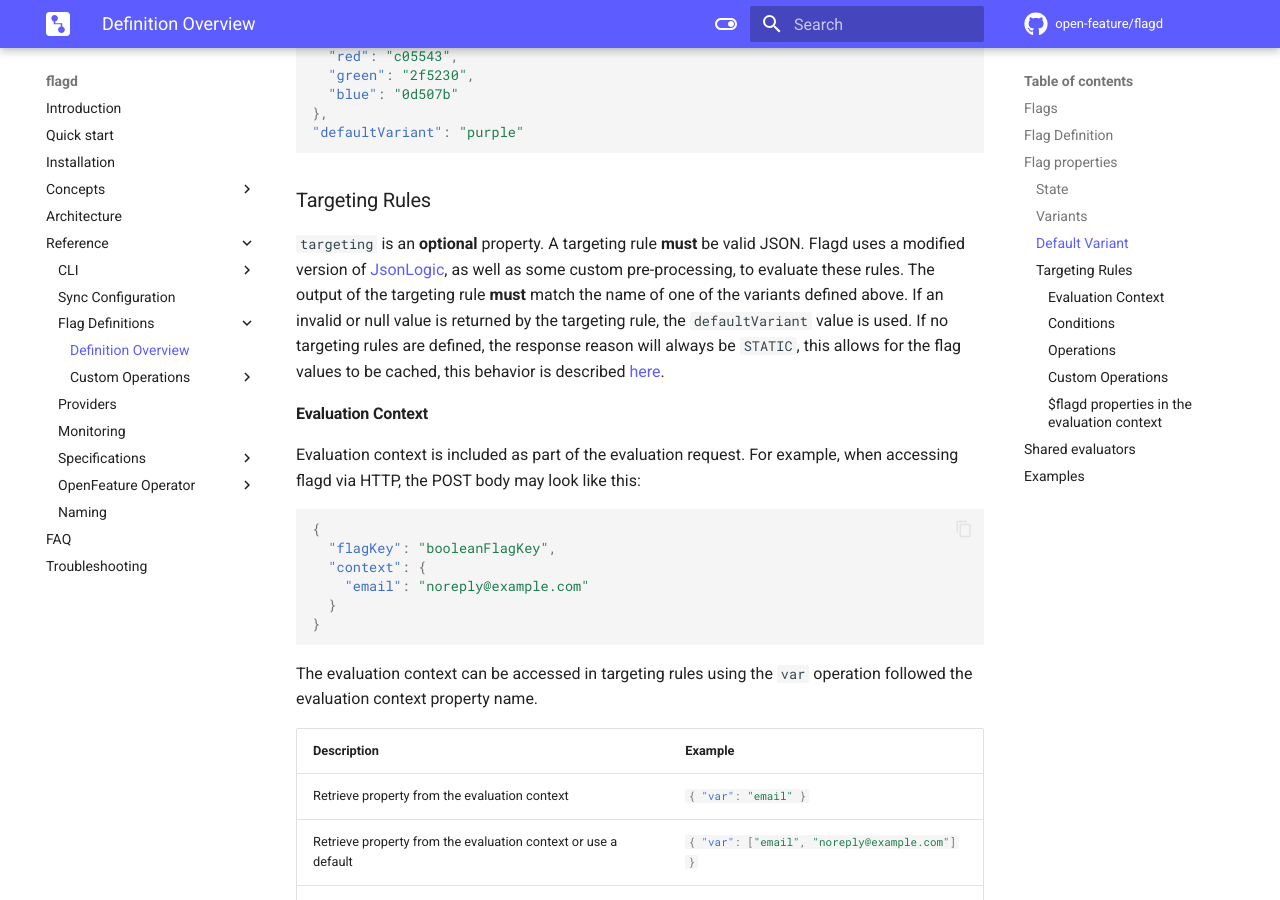
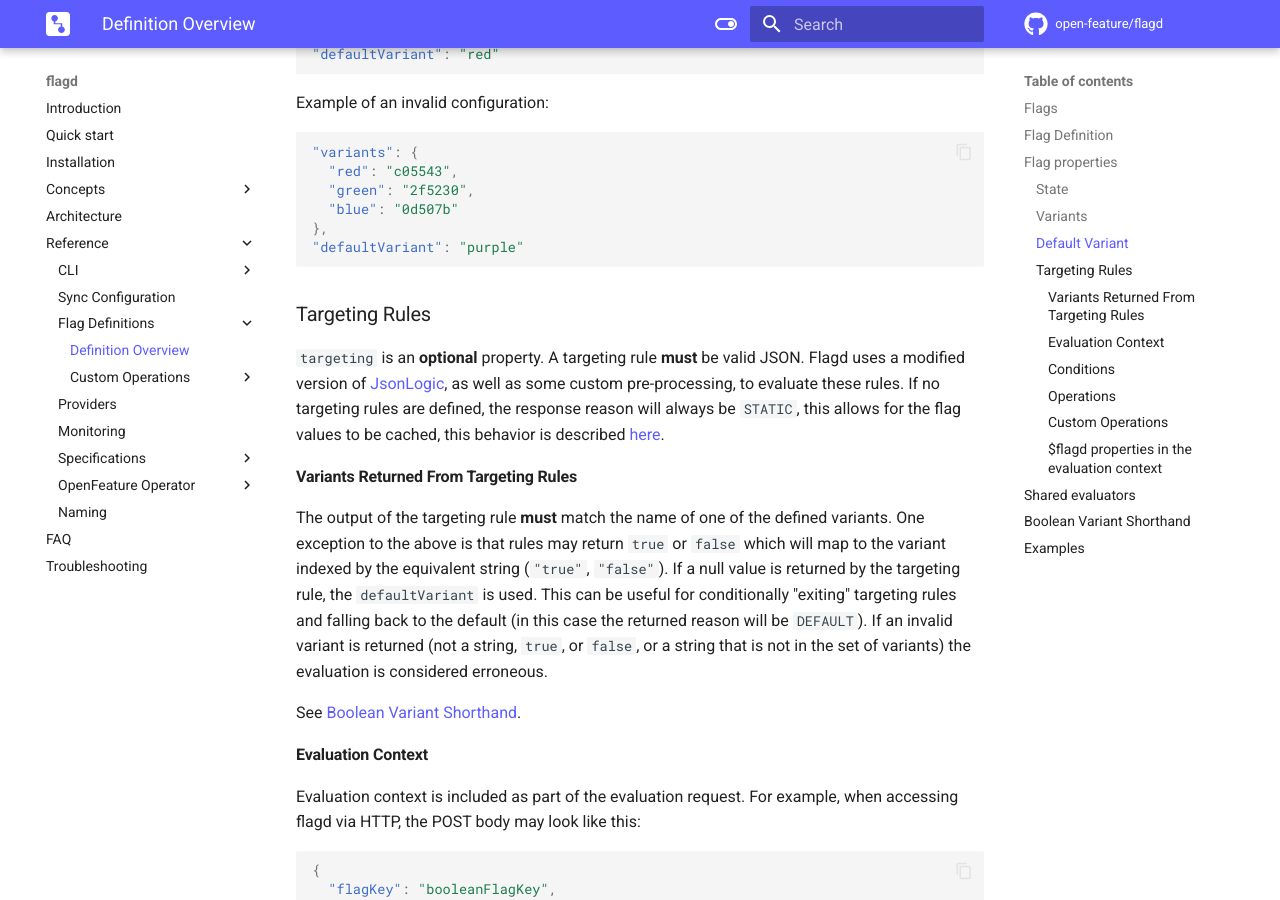
Before and after one commit to open-feature/flagd, an MkDocs documentation site: the page built from docs/reference/flag-definitions.md, in a window 1280 px wide and 900 px high, scrolled down 2646 px. Built offline with MkDocs 1.6.1 and Material for MkDocs 9.7.7, drawn with Linux system fonts in a browser that asks for light colours; comment, search, counter and statistics services are not loaded; some of the changed text lies outside the part shown.

Commit message:
fix: various edge cases in targeting (#1041)
- returning variants from targeting which are not in the variants list is now an error
- minor spec changes

---------

Signed-off-by: Todd Baert <todd.baert@dynatrace.com>
Co-authored-by: Michael Beemer <beeme1mr@users.noreply.github.com>

````diff
--- a/docs/reference/flag-definitions.md
+++ b/docs/reference/flag-definitions.md
@@ -43,11 +43,17 @@
     "new-welcome-banner": {
       "state": "ENABLED",
       "variants": {
-        "true": true,
-        "false": false
+        "on": true,
+        "off": false
       },
       "defaultVariant": "false",
-      "targeting": { "in": ["@example.com", { "var": "email" }] }
+      "targeting": {
+        "if": [
+          { "in": ["@example.com", { "var": "email" }] },
+          "on",
+          "off"
+        ]
+      }
     }
   }
 }
@@ -147,9 +153,17 @@
 `targeting` is an **optional** property.
 A targeting rule **must** be valid JSON.
 Flagd uses a modified version of [JsonLogic](https://jsonlogic.com/), as well as some custom pre-processing, to evaluate these rules.
-The output of the targeting rule **must** match the name of one of the variants defined above.
-If an invalid or null value is returned by the targeting rule, the `defaultVariant` value is used.
 If no targeting rules are defined, the response reason will always be `STATIC`, this allows for the flag values to be cached, this behavior is described [here](specifications/rpc-providers.md#caching).
+
+#### Variants Returned From Targeting Rules
+
+The output of the targeting rule **must** match the name of one of the defined variants.
+One exception to the above is that rules may return `true` or `false` which will map to the variant indexed by the equivalent string (`"true"`, `"false"`).
+If a null value is returned by the targeting rule, the `defaultVariant` is used.
+This can be useful for conditionally "exiting" targeting rules and falling back to the default (in this case the returned reason will be `DEFAULT`).
+If an invalid variant is returned (not a string, `true`, or `false`, or a string that is not in the set of variants) the evaluation is considered erroneous.
+
+See [Boolean Variant Shorthand](#boolean-variant-shorthand).
 
 #### Evaluation Context
 
@@ -190,46 +204,49 @@
 
 Operations are used to take action on, or compare properties retrieved from the context.
 These are provided out-of-the-box by JsonLogic.
+It's worth noting that JsonLogic operators never throw exceptions or abnormally terminate due to invalid input.
+As long as a JsonLogic operator is structurally valid, it will return a falsy/nullish value.
 
-| Operator               | Description                                                          | Context type | Example                                                                                                                                                                |
-| ---------------------- | -------------------------------------------------------------------- | ------------ | ---------------------------------------------------------------------------------------------------------------------------------------------------------------------- |
-| Equals                 | Attribute equals the specified value, with type coercion.            | any          | Logic: `#!json { "==" : [1, 1] }`<br>Result: `true`<br><br>Logic: `#!json { "==" : [1, "1"] }`<br>Result: `true`                                                       |
-| Strict equals          | Attribute equals the specified value, with strict comparison.        | any          | Logic: `#!json { "===" : [1, 1] }`<br>Result: `true`<br><br>Logic: `#!json { "===" : [1, "1"] }`<br>Result: `false`                                                    |
-| Not equals             | Attribute doesn't equal the specified value, with type coercion.     | any          | Logic: `#!json { "!=" : [1, 2] }`<br>Result: `true`<br><br>Logic: `#!json { "!=" : [1, "1"] }`<br>Result: `false`                                                      |
-| Strict not equal       | Attribute doesn't equal the specified value, with strict comparison. | any          | Logic: `#!json { "!==" : [1, 2] }`<br>Result: `true`<br><br>Logic: `#!json { "!==" : [1, "1"] }`<br>Result: `true`                                                     |
-| Exists                 | Attribute is defined                                                 | any          | Logic: `#!json { "!!": [ "mike" ] }`<br>Result: `true`<br><br>Logic: `#!json { "!!": [ "" ] }`<br>Result: `false`                                                      |
-| Not exists             | Attribute is not defined                                             | any          | Logic: `#!json {"!": [ "mike" ] }`<br>Result: `false`<br><br>Logic: `#!json {"!": [ "" ] }`<br>Result: `true`                                                          |
-| Greater than           | Attribute is greater than the specified value                        | number       | Logic: `#!json { ">" : [2, 1] }`<br>Result: `true`<br><br>Logic: `#!json { ">" : [1, 2] }`<br>Result: `false`                                                          |
-| Greater than or equals | Attribute is greater or equal to the specified value                 | number       | Logic: `#!json { ">=" : [2, 1] }`<br>Result: `true`<br><br>Logic: `#!json { ">=" : [1, 1] }`<br>Result: `true`                                                         |
-| Less than              | Attribute is less than the specified value                           | number       | Logic: `#!json { "<" : [1, 2] }`<br>Result: `true`<br><br>Logic: `#!json { "<" : [2, 1] }`<br>Result: `false`                                                          |
-| Less than or equals    | Attribute is less or equal to the specified value                    | number       | Logic: `#!json { "<=" : [1, 1] }`<br>Result: `true`<br><br>Logic: `#!json { "<=" : [2, 1] }`<br>Result: `false`                                                        |
-| Between                | Attribute between the specified values                               | number       | Logic: `#!json { "<" : [1, 5, 10]}`<br>Result: `true`<br><br>Logic: `#!json { "<" : [1, 11, 10] }`<br>Result: `false`                                                  |
-| Between inclusive      | Attribute between or equal to the specified values                   | number       | Logic: `#!json {"<=" : [1, 1, 10] }`<br>Result: `true`<br><br>Logic: `#!json {"<=" : [1, 11, 10] }`<br>Result: `false`                                                 |
-| Contains               | Contains string                                                      | string       | Logic: `#!json { "in": ["Spring", "Springfield"] }`<br>Result: `true`<br><br>Logic: `#!json { "in":["Illinois", "Springfield"] }`<br>Result: `false`                   |
-| Not contains           | Does not contain a string                                            | string       | Logic: `#!json { "!": { "in":["Spring", "Springfield"] } }`<br>Result: `false`<br><br>Logic: `#!json { "!": { "in":["Illinois", "Springfield"] } }`<br>Result: `true`  |
-| In                     | Attribute is in an array of strings                                  | string       | Logic: `#!json { "in" : [ "Mike", ["Bob", "Mike"]] }`<br>Result: `true`<br><br>Logic: `#!json { "in":["Todd", ["Bob", "Mike"]] }`<br>Result: `false`                   |
-| Not it                 | Attribute is not in an array of strings                              | string       | Logic: `#!json { "!": { "in" : [ "Mike", ["Bob", "Mike"]] } }`<br>Result: `false`<br><br>Logic: `#!json { "!": { "in":["Todd", ["Bob", "Mike"]] } }`<br>Result: `true` |
+| Operator               | Description                                                          | Context attribute type | Example                                                                                                                                                                |
+| ---------------------- | -------------------------------------------------------------------- | ---------------------- | ---------------------------------------------------------------------------------------------------------------------------------------------------------------------- |
+| Equals                 | Attribute equals the specified value, with type coercion.            | any                    | Logic: `#!json { "==" : [1, 1] }`<br>Result: `true`<br><br>Logic: `#!json { "==" : [1, "1"] }`<br>Result: `true`                                                       |
+| Strict equals          | Attribute equals the specified value, with strict comparison.        | any                    | Logic: `#!json { "===" : [1, 1] }`<br>Result: `true`<br><br>Logic: `#!json { "===" : [1, "1"] }`<br>Result: `false`                                                    |
+| Not equals             | Attribute doesn't equal the specified value, with type coercion.     | any                    | Logic: `#!json { "!=" : [1, 2] }`<br>Result: `true`<br><br>Logic: `#!json { "!=" : [1, "1"] }`<br>Result: `false`                                                      |
+| Strict not equal       | Attribute doesn't equal the specified value, with strict comparison. | any                    | Logic: `#!json { "!==" : [1, 2] }`<br>Result: `true`<br><br>Logic: `#!json { "!==" : [1, "1"] }`<br>Result: `true`                                                     |
+| Exists                 | Attribute is defined                                                 | any                    | Logic: `#!json { "!!": [ "mike" ] }`<br>Result: `true`<br><br>Logic: `#!json { "!!": [ "" ] }`<br>Result: `false`                                                      |
+| Not exists             | Attribute is not defined                                             | any                    | Logic: `#!json {"!": [ "mike" ] }`<br>Result: `false`<br><br>Logic: `#!json {"!": [ "" ] }`<br>Result: `true`                                                          |
+| Greater than           | Attribute is greater than the specified value                        | number                 | Logic: `#!json { ">" : [2, 1] }`<br>Result: `true`<br><br>Logic: `#!json { ">" : [1, 2] }`<br>Result: `false`                                                          |
+| Greater than or equals | Attribute is greater or equal to the specified value                 | number                 | Logic: `#!json { ">=" : [2, 1] }`<br>Result: `true`<br><br>Logic: `#!json { ">=" : [1, 1] }`<br>Result: `true`                                                         |
+| Less than              | Attribute is less than the specified value                           | number                 | Logic: `#!json { "<" : [1, 2] }`<br>Result: `true`<br><br>Logic: `#!json { "<" : [2, 1] }`<br>Result: `false`                                                          |
+| Less than or equals    | Attribute is less or equal to the specified value                    | number                 | Logic: `#!json { "<=" : [1, 1] }`<br>Result: `true`<br><br>Logic: `#!json { "<=" : [2, 1] }`<br>Result: `false`                                                        |
+| Between                | Attribute between the specified values                               | number                 | Logic: `#!json { "<" : [1, 5, 10]}`<br>Result: `true`<br><br>Logic: `#!json { "<" : [1, 11, 10] }`<br>Result: `false`                                                  |
+| Between inclusive      | Attribute between or equal to the specified values                   | number                 | Logic: `#!json {"<=" : [1, 1, 10] }`<br>Result: `true`<br><br>Logic: `#!json {"<=" : [1, 11, 10] }`<br>Result: `false`                                                 |
+| Contains               | Contains string                                                      | string                 | Logic: `#!json { "in": ["Spring", "Springfield"] }`<br>Result: `true`<br><br>Logic: `#!json { "in":["Illinois", "Springfield"] }`<br>Result: `false`                   |
+| Not contains           | Does not contain a string                                            | string                 | Logic: `#!json { "!": { "in":["Spring", "Springfield"] } }`<br>Result: `false`<br><br>Logic: `#!json { "!": { "in":["Illinois", "Springfield"] } }`<br>Result: `true`  |
+| In                     | Attribute is in an array of strings                                  | string                 | Logic: `#!json { "in" : [ "Mike", ["Bob", "Mike"]] }`<br>Result: `true`<br><br>Logic: `#!json { "in":["Todd", ["Bob", "Mike"]] }`<br>Result: `false`                   |
+| Not it                 | Attribute is not in an array of strings                              | string                 | Logic: `#!json { "!": { "in" : [ "Mike", ["Bob", "Mike"]] } }`<br>Result: `false`<br><br>Logic: `#!json { "!": { "in":["Todd", ["Bob", "Mike"]] } }`<br>Result: `true` |
 
 #### Custom Operations
 
 These are custom operations specific to flagd and flagd providers.
 They are purpose built extensions to JsonLogic in order to support common feature flag use cases.
+Consistent with build-in JsonLogic operators, flagd's custom operators return falsy/nullish values with invalid inputs.
 
-| Function                           | Description                                         | Example                                                                                                                                                                                                                                                                                  |
-| ---------------------------------- | --------------------------------------------------- | ---------------------------------------------------------------------------------------------------------------------------------------------------------------------------------------------------------------------------------------------------------------------------------------- |
-| `fractional` (_available v0.6.4+_) | Deterministic, pseudorandom fractional distribution | Logic: `#!json { "fractional" : [ { "var": "email" }, [ "red" , 50], [ "green" , 50 ] ] }` <br>Result: Pseudo randomly `red` or `green` based on the evaluation context property `email`.<br><br>Additional documentation can be found [here](./custom-operations/fractional-operation.md).        |
-| `starts_with`                      | Attribute starts with the specified value           | Logic: `#!json { "starts_with" : [ "192.168.0.1", "192.168"] }`<br>Result: `true`<br><br>Logic: `#!json { "starts_with" : [ "10.0.0.1", "192.168"] }`<br>Result: `false`<br>Additional documentation can be found [here](./custom-operations/string-comparison-operation.md).                     |
-| `ends_with`                        | Attribute ends with the specified value             | Logic: `#!json { "ends_with" : [ "noreply@example.com", "@example.com"] }`<br>Result: `true`<br><br>Logic: `#!json { ends_with" : [ "noreply@example.com", "@test.com"] }`<br>Result: `false`<br>Additional documentation can be found [here](./custom-operations/string-comparison-operation.md).|
-| `sem_ver`                          | Attribute matches a semantic versioning condition   | Logic: `#!json {"sem_ver": ["1.1.2", ">=", "1.0.0"]}`<br>Result: `true`<br><br>Additional documentation can be found [here](./custom-operations/semver-operation.md).                                                                                                                   |
+| Function                           | Description                                         | Context attribute type                       | Example                                                                                                                                                                                                                                                                                            |
+| ---------------------------------- | --------------------------------------------------- | -------------------------------------------- | -------------------------------------------------------------------------------------------------------------------------------------------------------------------------------------------------------------------------------------------------------------------------------------------------- |
+| `fractional` (_available v0.6.4+_) | Deterministic, pseudorandom fractional distribution | string (bucketing value)                     | Logic: `#!json { "fractional" : [ { "var": "email" }, [ "red" , 50], [ "green" , 50 ] ] }` <br>Result: Pseudo randomly `red` or `green` based on the evaluation context property `email`.<br><br>Additional documentation can be found [here](./custom-operations/fractional-operation.md).        |
+| `starts_with`                      | Attribute starts with the specified value           | string                                       | Logic: `#!json { "starts_with" : [ "192.168.0.1", "192.168"] }`<br>Result: `true`<br><br>Logic: `#!json { "starts_with" : [ "10.0.0.1", "192.168"] }`<br>Result: `false`<br>Additional documentation can be found [here](./custom-operations/string-comparison-operation.md).                      |
+| `ends_with`                        | Attribute ends with the specified value             | string                                       | Logic: `#!json { "ends_with" : [ "noreply@example.com", "@example.com"] }`<br>Result: `true`<br><br>Logic: `#!json { ends_with" : [ "noreply@example.com", "@test.com"] }`<br>Result: `false`<br>Additional documentation can be found [here](./custom-operations/string-comparison-operation.md). |
+| `sem_ver`                          | Attribute matches a semantic versioning condition   | string (valid [semver](https://semver.org/)) | Logic: `#!json {"sem_ver": ["1.1.2", ">=", "1.0.0"]}`<br>Result: `true`<br><br>Additional documentation can be found [here](./custom-operations/semver-operation.md).                                                                                                                              |
 
 #### $flagd properties in the evaluation context
 
 Flagd adds the following properties to the evaluation context that can be used in the targeting rules.
 
-| Property | Description | From version |
-|----------|-------------|--------------|
-| `$flagd.flagKey` | the identifier for the flag being evaluated | v0.6.4 |
-| `$flagd.timestamp`| a unix timestamp (in seconds) of the time of evaluation | v0.6.7 |
+| Property           | Description                                             | From version |
+| ------------------ | ------------------------------------------------------- | ------------ |
+| `$flagd.flagKey`   | the identifier for the flag being evaluated             | v0.6.4       |
+| `$flagd.timestamp` | a unix timestamp (in seconds) of the time of evaluation | v0.6.7       |
 
 ## Shared evaluators
 
@@ -301,6 +318,54 @@
 }
 ```
 
+## Boolean Variant Shorthand
+
+Since rules that return `true` or `false` map to the variant indexed by the equivalent string (`"true"`, `"false"`), you can use shorthand for these cases.
+
+For example, this:
+
+```json
+{
+  "flags": {
+    "new-welcome-banner": {
+      "state": "ENABLED",
+      "variants": {
+        "true": true,
+        "false": false
+      },
+      "defaultVariant": "false",
+      "targeting": {
+        "if": [
+          { "in": ["@example.com", { "var": "email" }] },
+          "true",
+          "false"
+        ]
+      }
+    }
+  }
+}
+```
+
+can be shortened to this:
+
+```json
+{
+  "flags": {
+    "new-welcome-banner": {
+      "state": "ENABLED",
+      "variants": {
+        "true": true,
+        "false": false
+      },
+      "defaultVariant": "false",
+      "targeting": {
+        { "in": ["@example.com", { "var": "email" }] }
+      }
+    }
+  }
+}
+```
+
 ## Examples
 
 Sample configurations can be found at <https://github.com/open-feature/flagd/tree/main/config/samples>.
````
Also changed, not shown: docs/reference/specifications/custom-operations/fractional-operation-spec.md (+3 -3 lines), docs/reference/specifications/custom-operations/semver-operation-spec.md (+2 -2 lines), docs/reference/specifications/custom-operations/string-comparison-operation-spec.md (+1 -1 lines), 6 other files.
